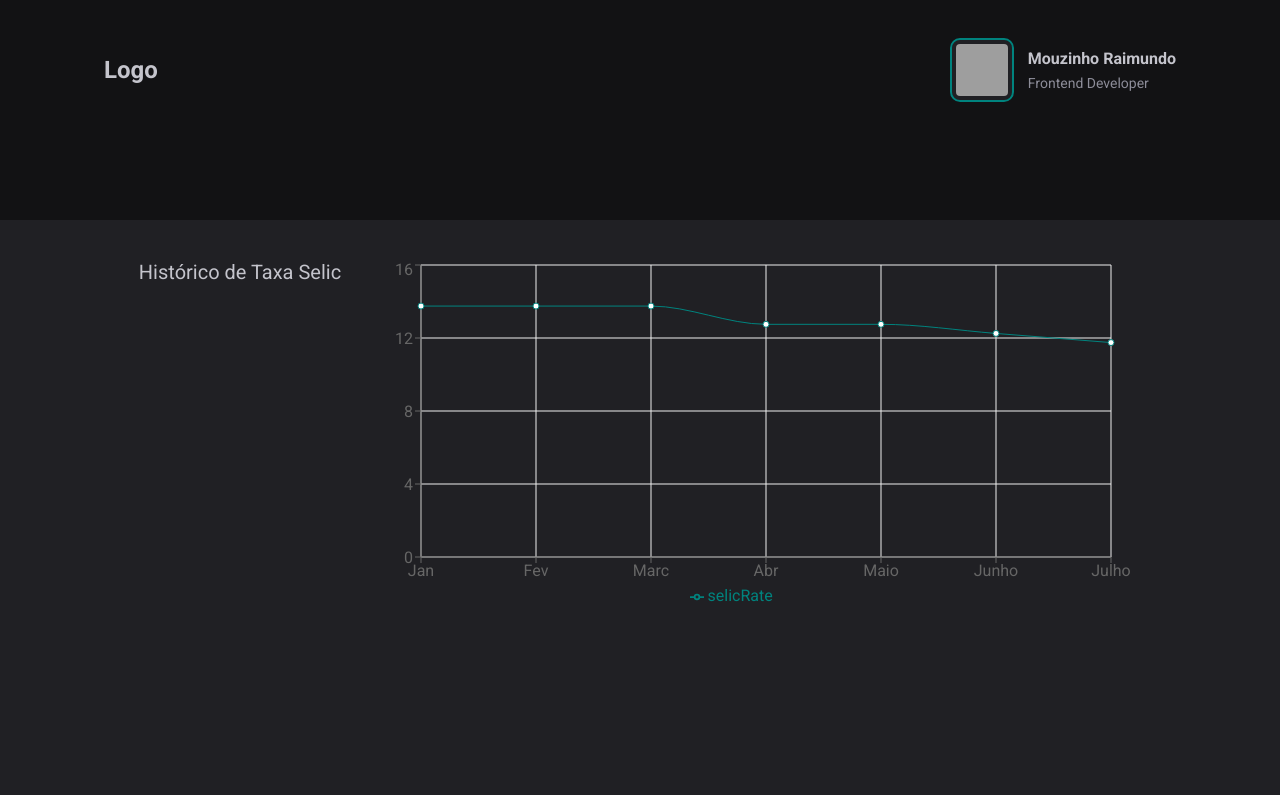
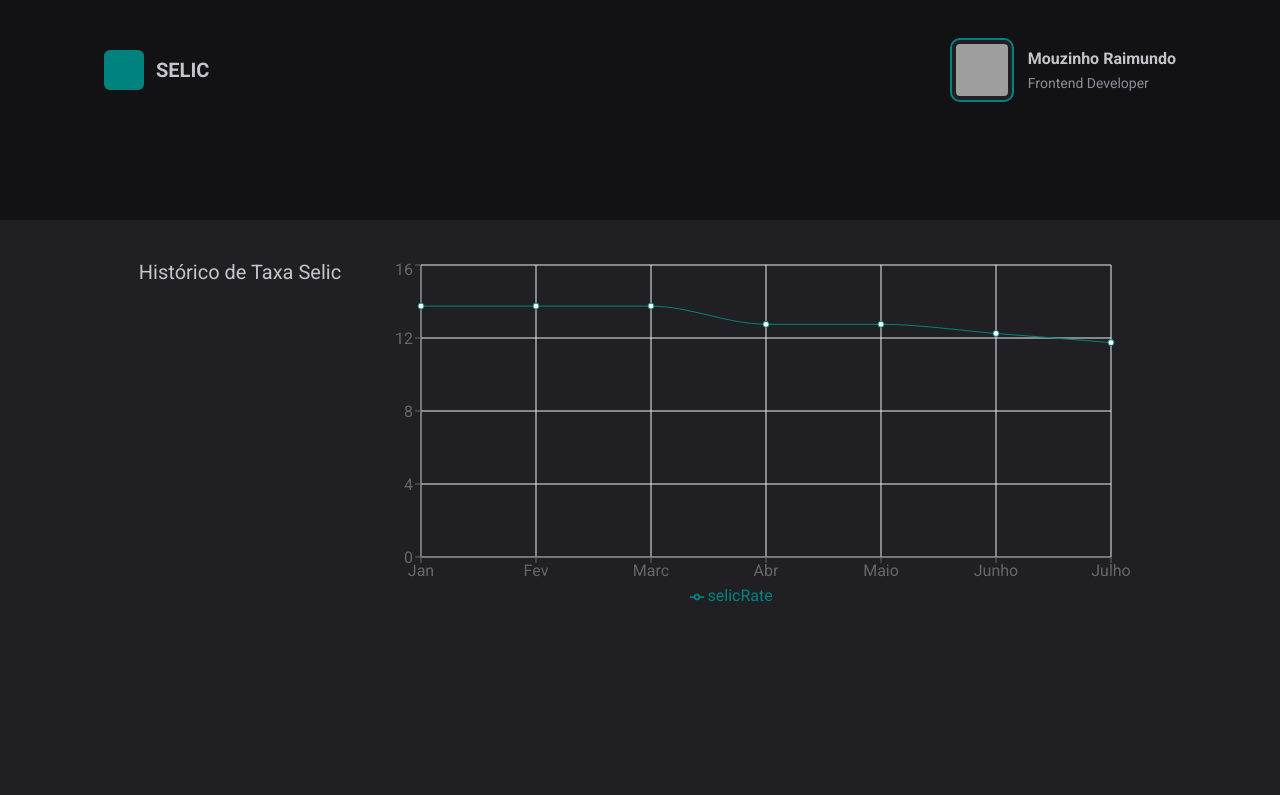
Before and after one commit to Mraimundo/teste-santander, a React (Vite) app: page / in a window 1280 px wide. Shown: the top 795 px of the page. Built offline with nearby package versions, Linux system fonts and the light colour scheme; grey boxes are pictures that could not be loaded.

Commit message:
feat: Add logo

```diff
--- a/package.json
+++ b/package.json
@@ -17,6 +17,7 @@
     "react": "^18.2.0",
     "react-dom": "^18.2.0",
     "react-hook-form": "^7.49.3",
+    "react-router-dom": "^6.21.2",
     "recharts": "^2.10.4",
     "zod": "^3.22.4"
   },
--- a/src/components/Header/Header.tsx
+++ b/src/components/Header/Header.tsx
@@ -1,4 +1,5 @@
 import { Avatar } from "../Avatar/Avatar";
+import { Logo } from "../Logo/Logo";
 import styles from "./Header.module.css";
 // import igniteLogo from "../../assets/ignite-logo.svg";
 
@@ -12,7 +13,7 @@ export function Header() {
   return (
     <header className={styles.header}>
       <section className={styles.headerContent}>
-        <h1>Logo</h1>
+        <Logo />
 
         <div className={styles.author}>
           <Avatar src={user.avatarUrl} />
--- /dev/null
+++ b/src/components/Logo/Logo.module.css
@@ -0,0 +1,20 @@
+.logoLink {
+  display: flex;
+  align-items: center;
+  gap: 12px;
+  text-decoration: none;
+  border: none;
+}
+
+.logoLink div {
+  width: 2.5rem;
+  height: 2.5rem;
+  border-radius: 0.375rem;
+  background: var(--green-300);
+}
+
+.logoLink strong {
+  font-size: 1.25rem;
+  line-height: 1.75rem;
+  color: var(--gray-300);
+}
--- /dev/null
+++ b/src/components/Logo/Logo.tsx
@@ -0,0 +1,12 @@
+import styles from "./Logo.module.css";
+
+export function Logo() {
+  return (
+    <>
+      <a href="#" className={styles.logoLink}>
+        <div></div>
+        <strong>SELIC</strong>
+      </a>
+    </>
+  );
+}
```
Also changed, not shown: 1 other file (tests, documents, lock files or other folders).
